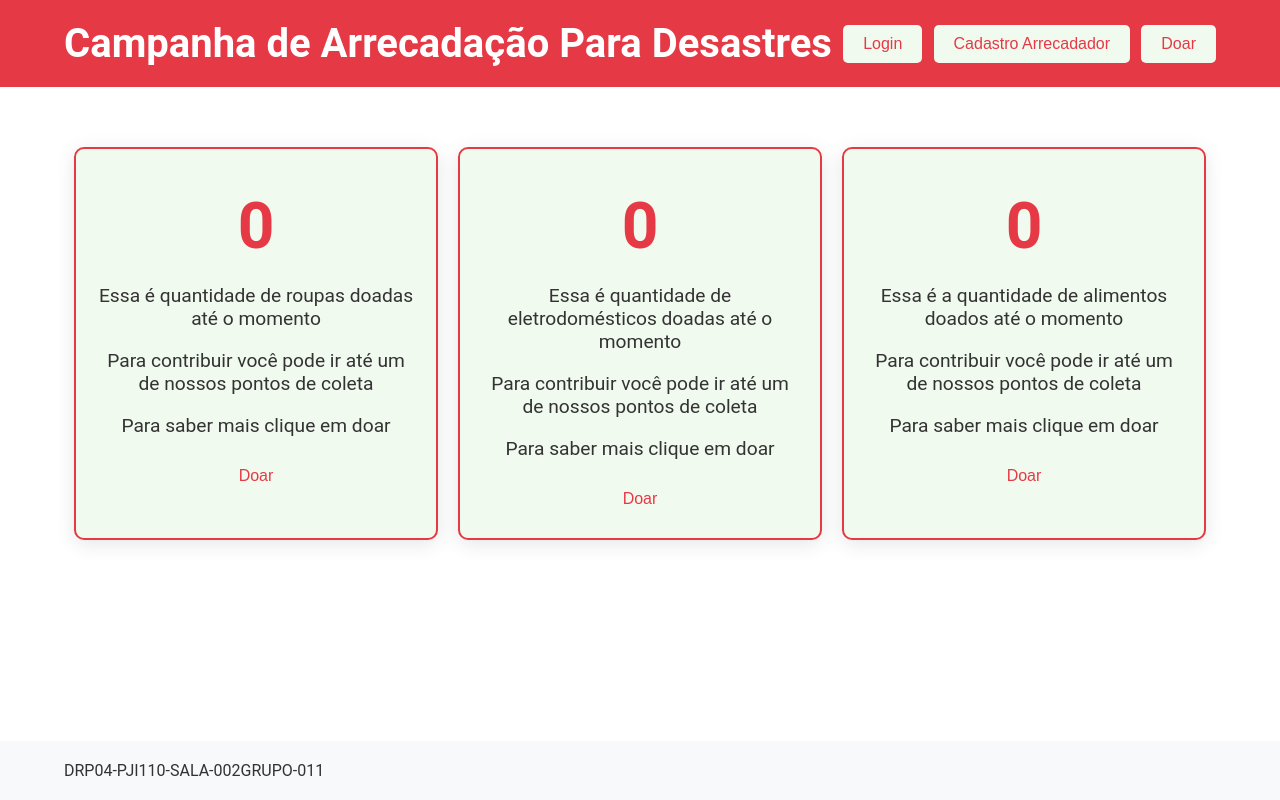
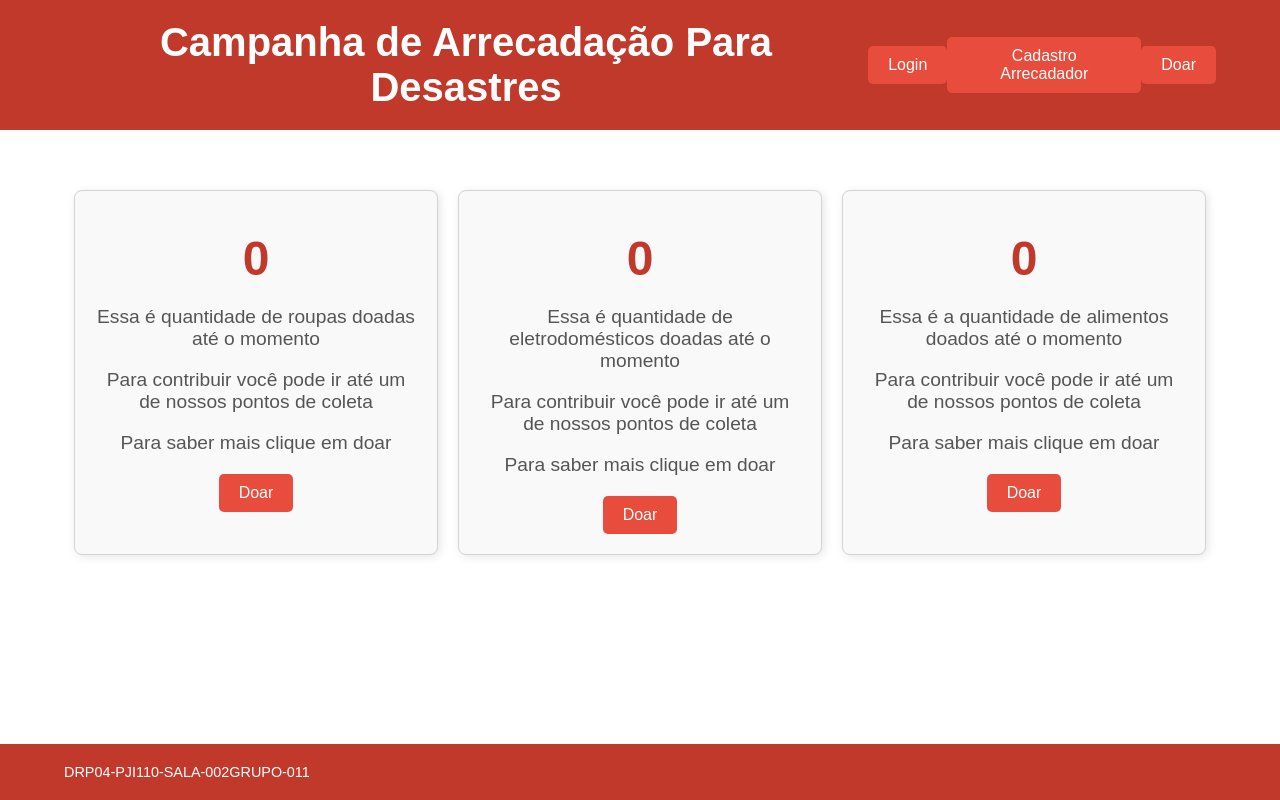
Before and after one commit to Lucasrafael703/projetointegrador, a Django app: page / in a window 1280 px wide. Run offline with Django 4.2, Linux system fonts and the light colour scheme; data that the repository does not hold is empty.

Commit message:
Modernizando CSS 1

```diff
--- a/example/static/example/css/styles.css
+++ b/example/static/example/css/styles.css
@@ -1,30 +1,29 @@
-/* Estilo geral */
 html {
-    background-color: #fff;
+    background-color: #f8f9fa; /* Cor de fundo leve */
 }
 
 body {
-    font-family: 'Roboto', sans-serif; /* Mudança para uma fonte mais moderna */
+    font-family: Arial, sans-serif;
     margin: 0;
     padding: 0;
     display: flex;
     flex-direction: column;
-    min-height: 100vh;
-    color: #333;
+    min-height: 100vh; /* Para ocupar pelo menos toda a altura da viewport */
+    background-color: #fff; /* Fundo branco */
+    color: #333; /* Texto em cor escura para contraste */
 }
 
-/* Container */
 .container {
     display: flex;
-    justify-content: space-between;
+    justify-content: space-between; /* Para distribuir o espaço entre os elementos */
     align-items: center;
     width: 90%;
+    max-width: 1200px; /* Limite a largura máxima */
     margin: 0 auto;
 }
 
-/* Cabeçalho */
 header {
-    background-color: #e63946; /* Tom de vermelho */
+    background-color: #c0392b; /* Vermelho escuro */
     color: white;
     padding: 20px 0;
     text-align: center;
@@ -32,136 +31,102 @@ header {
 
 header h1 {
     margin: 0;
-    font-size: 2.5em; /* Tamanho maior */
+    font-size: 2.5em; /* Tamanho da fonte aumentado */
 }
 
-/* Botões */
-.btn-login, .btn-donate, .btn-register {
-    background-color: #f1faee; /* Cor de fundo claro para contraste */
-    color: #e63946; /* Tom de vermelho */
+.btn-login,
+.btn-donate,
+.btn-register {
+    background-color: #e74c3c; /* Vermelho brilhante */
+    color: #fff;
     border: none;
     padding: 10px 20px;
     border-radius: 5px;
     cursor: pointer;
-    font-size: 1em;
-    transition: background-color 0.3s ease, color 0.3s ease;
+    font-size: 1em; /* Tamanho da fonte ajustado */
+    transition: background-color 0.3s; /* Animação suave ao passar o mouse */
 }
 
-.btn-login:hover, .btn-donate:hover, .btn-register:hover {
-    background-color: #f1faee;
-    color: #a8dadc; /* Tom de azul claro ao passar o mouse */
+.btn-login:hover,
+.btn-donate:hover,
+.btn-register:hover {
+    background-color: #c0392b; /* Vermelho escuro ao passar o mouse */
 }
 
-/* Container Horizontal */
 .horizontal-container {
-    display: flex;
-    justify-content: space-around;
-    width: 90%;
-    margin: 50px auto;
-    flex-wrap: wrap; /* Permite que as seções se movam para a linha seguinte em telas pequenas */
+    display: flex; /* Alinha as seções horizontalmente */
+    justify-content: space-around; /* Distribui espaço uniforme entre as seções */
+    width: 90%; /* Largura do contêiner */
+    margin: 50px auto; /* Centraliza o contêiner e adiciona margem */
+    flex-wrap: wrap; /* Permite que as seções se movam para a próxima linha em telas menores */
 }
 
-/* Seções de Doação */
 .donation-info {
-    flex: 1 1 300px; /* Flexibilidade e largura mínima */
-    margin: 10px;
+    flex: 1; /* Faz com que cada seção ocupe o mesmo espaço */
+    margin: 10px; /* Adiciona margem entre as seções */
     padding: 20px;
-    border: 2px solid #e63946; /* Borda em vermelho */
-    box-shadow: 0 4px 20px rgba(0, 0, 0, 0.1);
+    border: 1px solid #d3d3d3; /* Borda suave */
+    box-shadow: 2px 2px 10px rgba(0, 0, 0, 0.1);
     text-align: center;
-    border-radius: 10px; /* Cantos arredondados */
-    background-color: #f1faee; /* Fundo claro para contraste */
+    box-sizing: border-box; /* Inclui o padding e a borda na largura total */
+    background-color: #f9f9f9; /* Fundo claro para seções de doação */
+    border-radius: 8px; /* Bordas arredondadas */
 }
 
 .donation-info h2 {
-    font-size: 4em; /* Tamanho do texto ajustado */
-    color: #e63946; /* Tom de vermelho */
-    margin: 20px 0;
+    font-size: 3em; /* Tamanho ajustado */
+    color: #c0392b; /* Vermelho escuro */
+    margin: 20px 0; /* Margens superior e inferior */
 }
 
 .donation-info p {
-    font-size: 1.2em; /* Tamanho do texto ajustado */
+    font-size: 1.2em; /* Tamanho da fonte ajustado */
+    color: #555; /* Cor de texto cinza */
 }
 
-/* Rodapé */
 footer {
-    background-color: #f8f9fa;
+    background-color: #c0392b; /* Vermelho escuro */
+    color: white;
     padding: 20px 0;
     text-align: center;
-    margin-top: auto;
+    margin-top: auto; /* Isso empurra o footer para o final da página */
 }
 
 footer p {
     margin: 0;
+    font-size: 0.9em; /* Tamanho da fonte do rodapé */
 }
 
-/* Estilos de formulário */
+/* Estilização do formulário */
 .form-container {
-    width: 90%;
-    max-width: 600px; /* Largura máxima para o formulário */
-    margin: 20px auto; /* Margem para centralizar */
-    padding: 20px;
-    border: 1px solid #e63946; /* Borda em vermelho */
-    box-shadow: 0 4px 10px rgba(0, 0, 0, 0.1);
-    background-color: #fff;
-    border-radius: 10px;
+    width: 80%; /* Largura de 80% da tela */
+    margin: 20px auto; /* Centraliza o contêiner */
+    padding: 20px; /* Adiciona espaço interno */
+    border: 1px solid #d3d3d3; /* Borda ao redor do contêiner */
+    box-shadow: 2px 2px 10px rgba(0, 0, 0, 0.1); /* Sombra */
+    background-color: #fff; /* Fundo branco */
+    border-radius: 8px; /* Bordas arredondadas */
 }
 
 input, select {
-    padding: 10px;
-    margin: 10px 0;
-    border-radius: 5px;
-    border: 1px solid #ccc;
-    width: calc(100% - 22px); /* Ajusta a largura considerando padding e borda */
-    font-size: 1em;
+    margin-top: 10px; /* Margem acima dos campos */
+    padding: 10px; /* Espaçamento interno */
+    border-radius: 5px; /* Bordas arredondadas */
+    border: 1px solid #d3d3d3; /* Borda suave */
+    font-size: 1em; /* Tamanho da fonte ajustado */
 }
 
-input:focus, select:focus {
-    border-color: #e63946; /* Borda vermelha no foco */
+button[type="submit"] {
+    height: 45px;
+    width: 100%; /* Largura total do botão */
+    background-color: #e74c3c; /* Vermelho brilhante */
+    color: white;
+    font-weight: bold;
+    border: none; /* Remove borda */
+    border-radius: 5px; /* Bordas arredondadas */
+    transition: background-color 0.3s; /* Animação suave ao passar o mouse */
 }
 
-[type="submit"] {
-    background-color: #e63946; /* Botão vermelho */
-    color: white;
-    border: none;
-    padding: 10px 15px;
-    border-radius: 5px;
-    cursor: pointer;
-    font-size: 1.1em;
+button[type="submit"]:hover {
+    background-color: #c0392b; /* Vermelho escuro ao passar o mouse */
 }
-
-[type="submit"]:hover {
-    background-color: #d62839; /* Tom de vermelho mais escuro ao passar o mouse */
-}
-
-/* Popup */
-#popup {
-    display: none; /* Oculto por padrão */
-    position: fixed;
-    left: 0;
-    top: 0;
-    width: 100%;
-    height: 100%;
-    background-color: rgba(0, 0, 0, 0.5);
-    justify-content: center;
-    align-items: center;
-}
-
-.popup-content {
-    background-color: white;
-    padding: 20px;
-    border-radius: 10px;
-    text-align: center;
-    box-shadow: 0 4px 20px rgba(0, 0, 0, 0.3);
-}
-
-/* Responsividade */
-@media (max-width: 768px) {
-    header h1 {
-        font-size: 2em; /* Ajusta o tamanho do cabeçalho para telas pequenas */
-    }
-
-    .donation-info h2 {
-        font-size: 3em; /* Ajusta o tamanho do texto para telas pequenas */
-    }
-}
```
